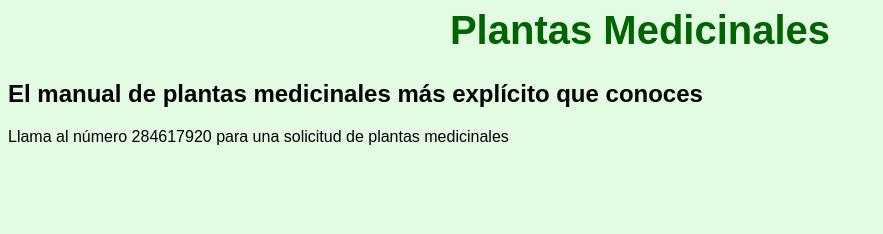
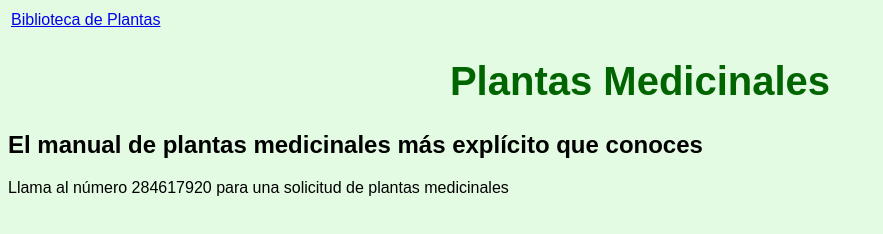
Before and after one commit to Quantum-AVG/Plantas.Medicinales, a plain HTML site: page index.html in a window 1280 px wide. Shown: the whole page, without its empty margins (0-883 px from the left). Drawn offline with Linux system fonts and the light colour scheme.

Commit message:
Update index.html

```diff
--- a/index.html
+++ b/index.html
@@ -4,7 +4,13 @@
         <link rel="stylesheet" href="style.css"/>
     </head>
     <body>
-        <header><h1>Plantas Medicinales</h1></header>
+        <header>
+            <table>
+                <tr>
+                    <td><a href="https://quantum-avg.github.io/Web-Page/" style="text-align: center">Biblioteca de Plantas</a></td>
+                </tr>
+            </table>
+        <h1>Plantas Medicinales</h1></header>
         <main>
             <h2>El manual de plantas medicinales más explícito que conoces</h2>
         </main>
```
